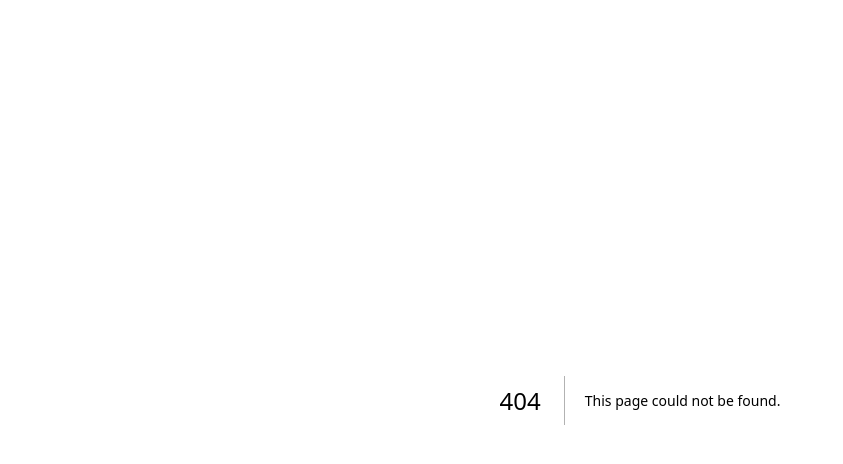
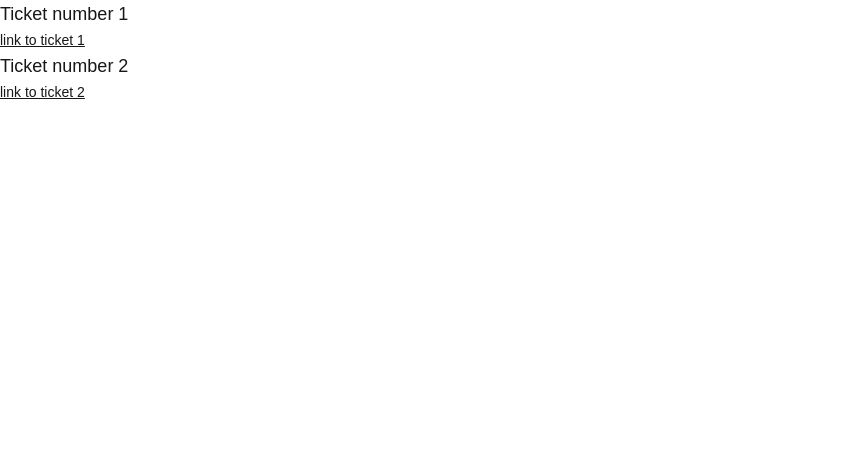
Before and after one commit to Clement-E/PocNext, a Next.js app in the folder next-project/: page /tickets in a window 1280 px wide. Before the commit this address had no page. Shown: the top 464 px of the page, without its empty margins (0-843 px from the left). Built offline with nearby package versions, Linux system fonts and the light colour scheme.

Commit message:
absolute import

```diff
--- a/next-project/src/app/page.tsx
+++ b/next-project/src/app/page.tsx
@@ -1,7 +1,11 @@
+import Link from "next/link";
+
 const HomePage = () => {
   return (
     <div>
       <h2 className="text-6xl">Home Page</h2>
+
+        <Link href="/tickets" className={'underline' }>tickets page</Link>
     </div>
   );
 }
--- /dev/null
+++ b/next-project/src/app/tickets/[ticketId]/page.tsx
@@ -0,0 +1,24 @@
+import {initialTickets} from "@/data";
+
+type TicketPageParams = {
+    params : {
+        ticketId: string,
+    }
+}
+
+const TicketPage = ({ params }: TicketPageParams) => {
+
+    const ticket = initialTickets.find(ticket => ticket.id === params.ticketId);
+
+    if ( !ticket ) {
+        return <div>Not found</div>;
+    }
+    return (
+        <div>
+            <h2 className="text-lg">Ticket Page {ticket.id} </h2>
+            <div className={'text-sm'}>{ticket.content}</div>
+        </div>
+    );
+}
+
+export default TicketPage;
--- /dev/null
+++ b/next-project/src/app/tickets/page.tsx
@@ -0,0 +1,18 @@
+import Link from "next/link";
+import {initialTickets} from "@/data";
+
+const TicketsPage = () => {
+
+    return (
+        <div>
+            {initialTickets.map(ticket => (
+                <div key={ticket.id}>
+                    <h2 className={'text-lg'}>{ticket.title}</h2>
+                    <Link className={'text-sm underline'} href={`/tickets/${ticket.id}`}> link to ticket {ticket.id}</Link>
+                </div>
+            ))}
+        </div>
+    );
+}
+
+export default TicketsPage;
--- /dev/null
+++ b/next-project/src/data.ts
@@ -0,0 +1,14 @@
+export const initialTickets = [
+    {
+        id: '1',
+        title: 'Ticket number 1',
+        content: 'This is my first ticket',
+        status: "DONE"
+    },
+    {
+        id: '2',
+        title: 'Ticket number 2',
+        content: 'This is my second ticket',
+        status: "OPEN"
+    }
+]
```
